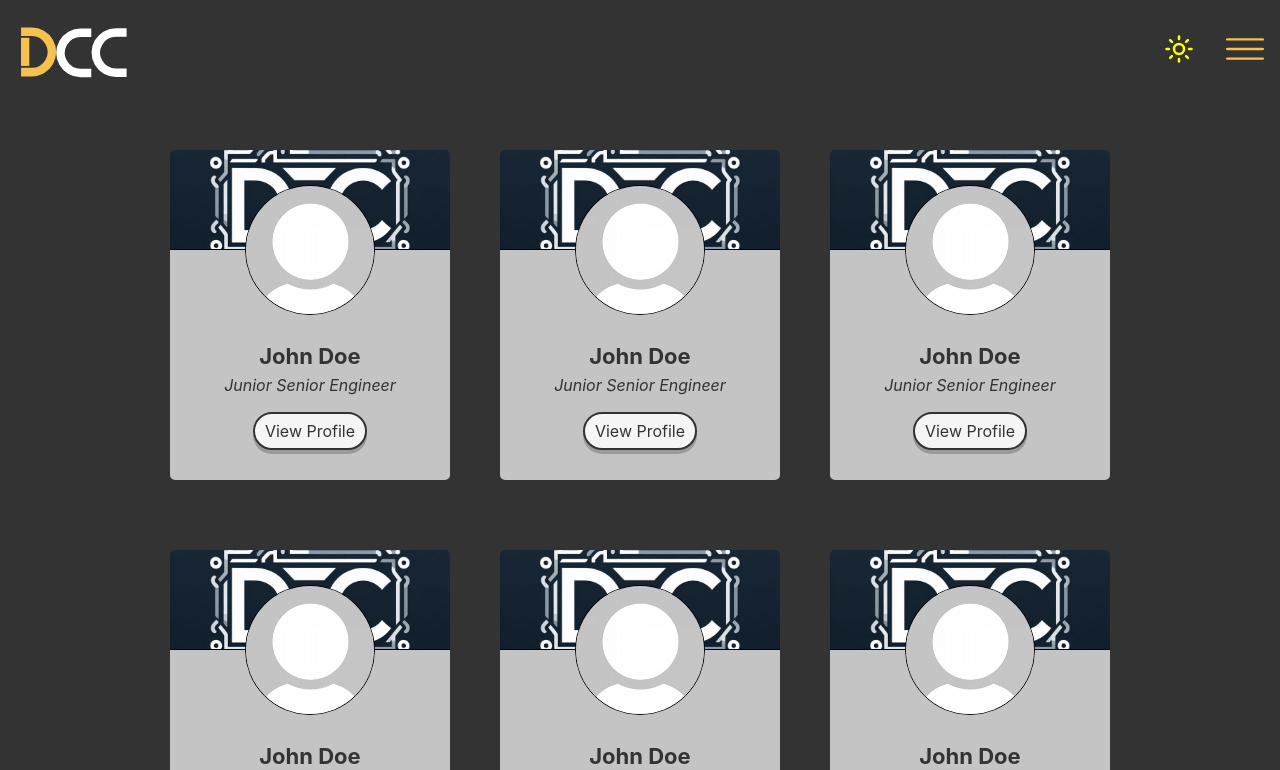
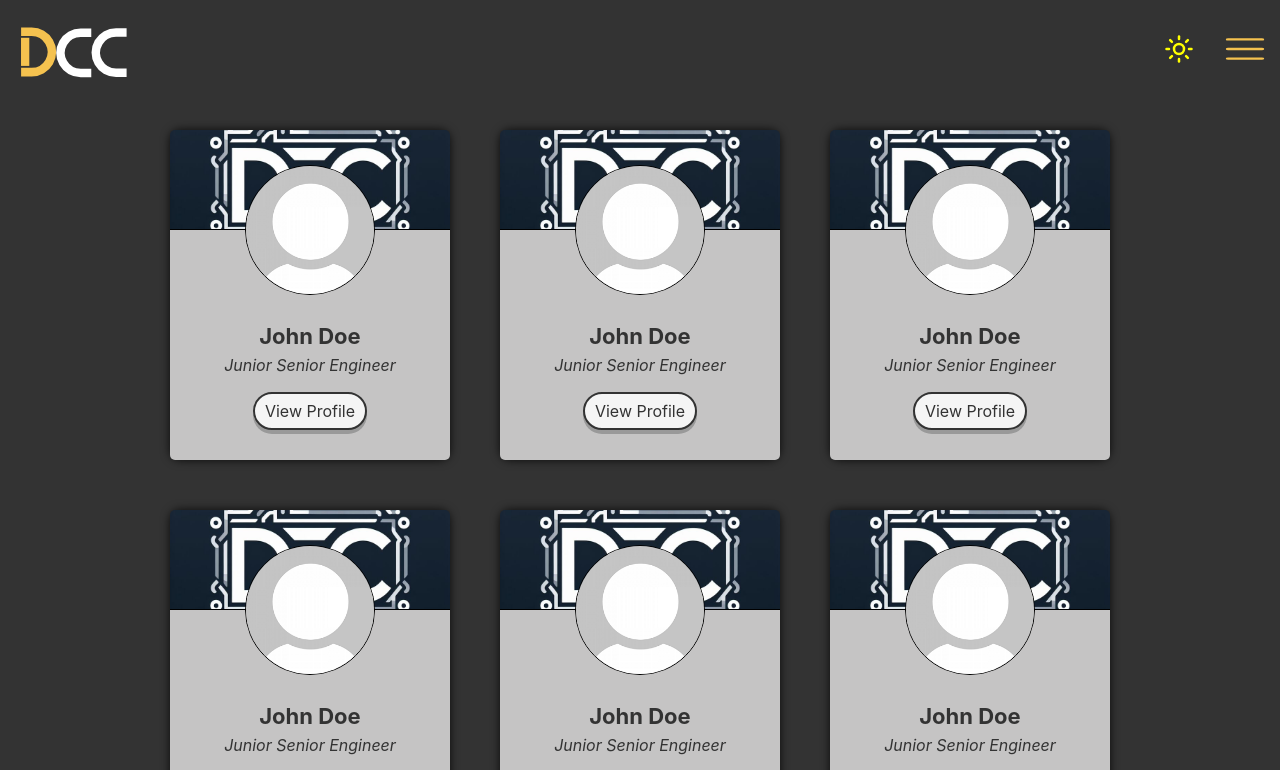
Before and after one commit to dearborn-coding-club/website-base-frontend, a React (Vite) app: page /community in a window 1280 px wide. Shown: the top 770 px of the page. Built offline with nearby package versions, Linux system fonts and the light colour scheme; no server answers.

Commit message:
added box shadow to cards

```diff
--- a/src/css/Community.css
+++ b/src/css/Community.css
@@ -1,9 +1,19 @@
 .Community {
-    padding: 50px;
     display: flex;
+    flex-direction: column;
+    gap: 10px;
+    justify-content: center;
     width: 100%;
     min-height: 400px;
+    padding: 20px;
+}
+
+.card-wrapper {
+    display: flex;
     flex-wrap: wrap;
+    justify-content: center;
     gap: 50px;
-    justify-content: center;
+    width: 100%;
+    height: fit-content;
+    padding: 10px 0px 10px 0px;
 }
--- a/src/css/CommunityCard.css
+++ b/src/css/CommunityCard.css
@@ -3,8 +3,12 @@
     display: flex;
     flex-direction: column;
     width: 280px;
-    height: 350px;
+    height: 330px;
     flex-shrink: 0;
+    border-radius: 10px;
+    -webkit-box-shadow: rgba(0,0,0,0.8) 0px 0 10px;
+    -moz-box-shadow: rgba(0,0,0,0.8) 0 0 10px;
+    box-shadow: rgba(0,0,0,0.8) 0 0 10px;
 }
 
 .cover-image {
--- a/src/pages/Community.tsx
+++ b/src/pages/Community.tsx
@@ -4,6 +4,7 @@ import "../css/Community.css"
 const Community: React.FC = () => {
     return (
         <div className="Community">
+            <div className="card-wrapper">
                 <CommunityCard />
                 <CommunityCard />
                 <CommunityCard />
@@ -20,6 +21,7 @@ const Community: React.FC = () => {
                 <CommunityCard />
                 <CommunityCard />
             </div>
+        </div>
     )
 }
 
```
Lines whose indentation alone changed are shown as unchanged.
